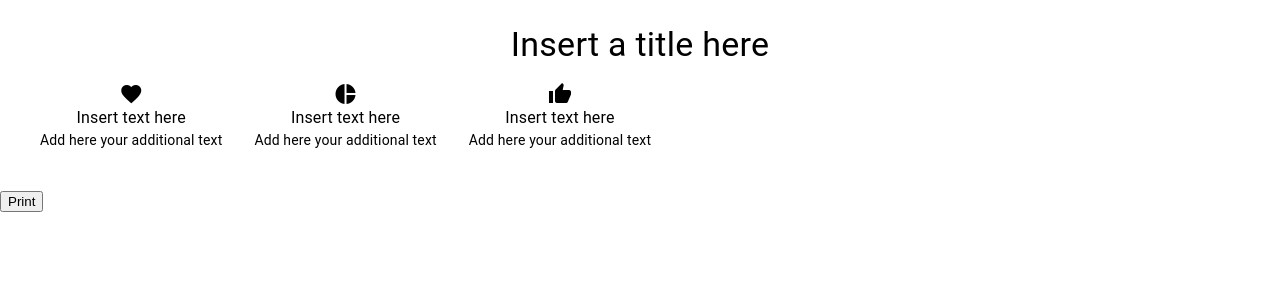
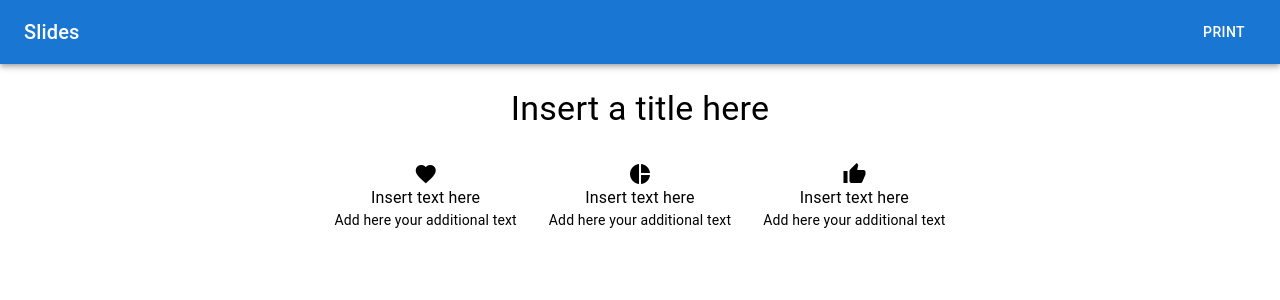
Before and after one commit to vdpdev-org/slides, a React (Create React App) app: page / in a window 1280 px wide. Shown: the top 300 px of the page. Built offline with nearby package versions, Linux system fonts and the light colour scheme.

Commit message:
feat(Editor): refactor

```diff
--- a/src/App.tsx
+++ b/src/App.tsx
@@ -9,8 +9,7 @@ export const App = () => {
   const handlePrint = useReactToPrint({ content: () => componentRef.current })
   return (
     <DndProvider backend={HTML5Backend}>
-      <SlideEditorController ref={componentRef} />
-      <button onClick={handlePrint}>Print</button>
+      <SlideEditorController ref={componentRef} onPrintClick={handlePrint} />
     </DndProvider>
   )
 }
--- a/src/components/TitleEditor/TitleEditor.tsx
+++ b/src/components/TitleEditor/TitleEditor.tsx
@@ -25,7 +25,7 @@ export const TitleEditor: React.FC = () => {
   }, [])
 
   return (
-    <div>
+    <Box pb={2}>
       {isEditorEnabled ? (
         <Box display="flex" alignItems="center">
           <TextField fullWidth label="Title" variant="outlined" value={editModeTitle} onChange={handleChange} />
@@ -41,6 +41,6 @@ export const TitleEditor: React.FC = () => {
           {title}
         </Typography>
       )}
-    </div>
+    </Box>
   )
 }
--- a/src/components/Units/Units.module.css
+++ b/src/components/Units/Units.module.css
@@ -1,3 +1,4 @@
 .wrapper {
     display: flex;
+    justify-content: center;
 }
--- /dev/null
+++ b/src/pages/SlideEditor/SlideEditor.layout.tsx
@@ -0,0 +1,25 @@
+import React from 'react'
+import { AppBar, Button, Toolbar, Typography } from '@mui/material'
+
+interface ISlideEditorLayoutProps {
+  children: React.ReactNode
+  onPrintClick(): void
+}
+
+export const SlideEditorLayout: React.FC<ISlideEditorLayoutProps> = ({ children, onPrintClick }) => {
+  return (
+    <div>
+      <AppBar position="static">
+        <Toolbar>
+          <Typography variant="h6" component="div" sx={{ flexGrow: 1 }}>
+            Slides
+          </Typography>
+          <Button color="inherit" onClick={onPrintClick}>
+            Print
+          </Button>
+        </Toolbar>
+      </AppBar>
+      {children}
+    </div>
+  )
+}
--- a/src/pages/SlideEditor/SlideEditorController.tsx
+++ b/src/pages/SlideEditor/SlideEditorController.tsx
@@ -2,9 +2,14 @@ import React, { useCallback, useState } from 'react'
 import { ISlideEditorProps, SlideEditor } from './SlideEditor'
 import { IUnit } from './types'
 import { defaultUnits, fallbackUnit } from './consts'
+import { SlideEditorLayout } from './SlideEditor.layout'
+
+interface ISlideEditorControllerProps {
+  onPrintClick(): void
+}
 
 // eslint-disable-next-line react/display-name
-export const SlideEditorController = React.forwardRef<HTMLDivElement>(({}, ref) => {
+export const SlideEditorController = React.forwardRef<HTMLDivElement, ISlideEditorControllerProps>(({ onPrintClick }, ref) => {
   const [isSlideEditorOpen, setIsSlideEditorOpen] = useState(false)
   const [selectedUnitIndex, setSelectedUnitIndex] = useState(-1)
   const [units, setUnits] = useState(defaultUnits)
@@ -54,6 +59,7 @@ export const SlideEditorController = React.forwardRef<HTMLDivElement>(({}, ref)
   const selectedUnit: IUnit = units[selectedUnitIndex] || fallbackUnit
 
   return (
+    <SlideEditorLayout onPrintClick={onPrintClick}>
       <div ref={ref}>
         <SlideEditor
           units={units}
@@ -67,5 +73,6 @@ export const SlideEditorController = React.forwardRef<HTMLDivElement>(({}, ref)
           onDrop={onDrop}
         />
       </div>
+    </SlideEditorLayout>
   )
 })
```
Lines whose indentation alone changed are shown as unchanged.
